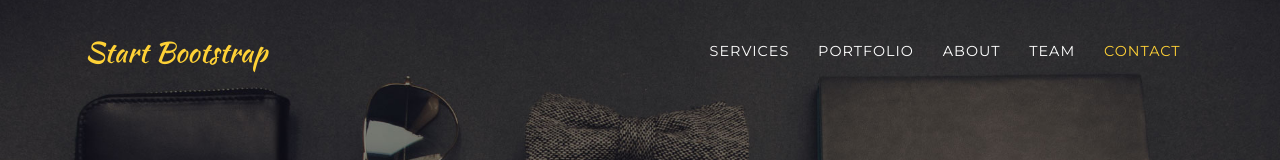
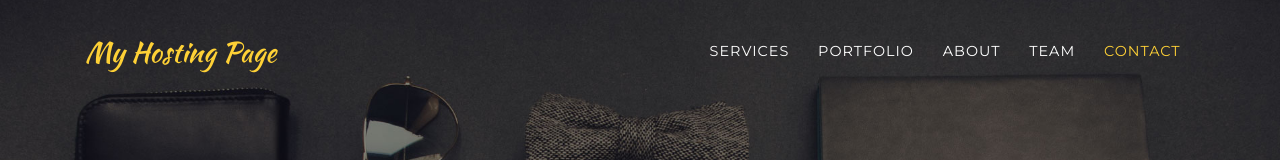
Before and after one commit to NikitaSmirnov17/Nikita17, a website with bundled scripts: page index.html in a window 1280 px wide. Shown: the top 160 px of the page. Built offline with nearby package versions, Linux system fonts and the light colour scheme; files whose address does not match are found by name; a web font is replaced by a local one.

Commit message:
Update index.html

```diff
--- a/index.html
+++ b/index.html
@@ -30,7 +30,7 @@
     <!-- Navigation -->
     <nav class="navbar navbar-expand-lg navbar-dark fixed-top" id="mainNav">
       <div class="container">
-        <a class="navbar-brand js-scroll-trigger" href="#page-top">Start Bootstrap</a>
+        <a class="navbar-brand js-scroll-trigger" href="#page-top">My Hosting Page</a>
         <button class="navbar-toggler navbar-toggler-right" type="button" data-toggle="collapse" data-target="#navbarResponsive" aria-controls="navbarResponsive" aria-expanded="false" aria-label="Toggle navigation">
           Menu
           <i class="fas fa-bars"></i>
```
